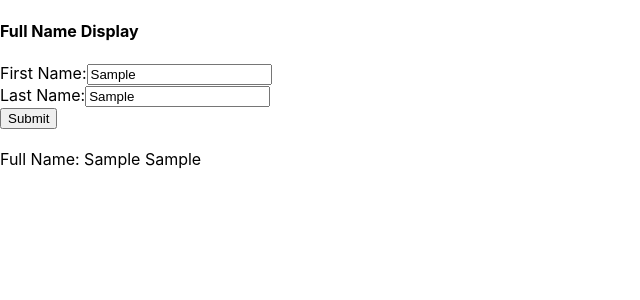
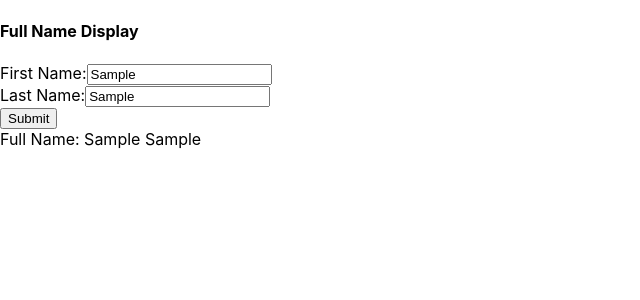
Before and after one commit to hanoklamsal/displayname, a React (Create React App) app: page / in a window 1280 px wide. Both pictures are taken after typing "Sample", "Sample" into the empty fields and a click on the button "Submit". Shown: the top 300 px of the page, without its empty margins (0-640 px from the left). Built offline with nearby package versions, Linux system fonts and the light colour scheme.

Commit message:
result statement changes

```diff
--- a/src/App.js
+++ b/src/App.js
@@ -32,9 +32,8 @@ function App() {
         </div>
         <button type="submit">Submit</button>
       </form>
-      <br />
       <div>
-        Full Name:<span>{fullName}</span>
+        {fullName && <span>Full Name:{fullName}</span>}
       </div>
     </div>
   );
```
